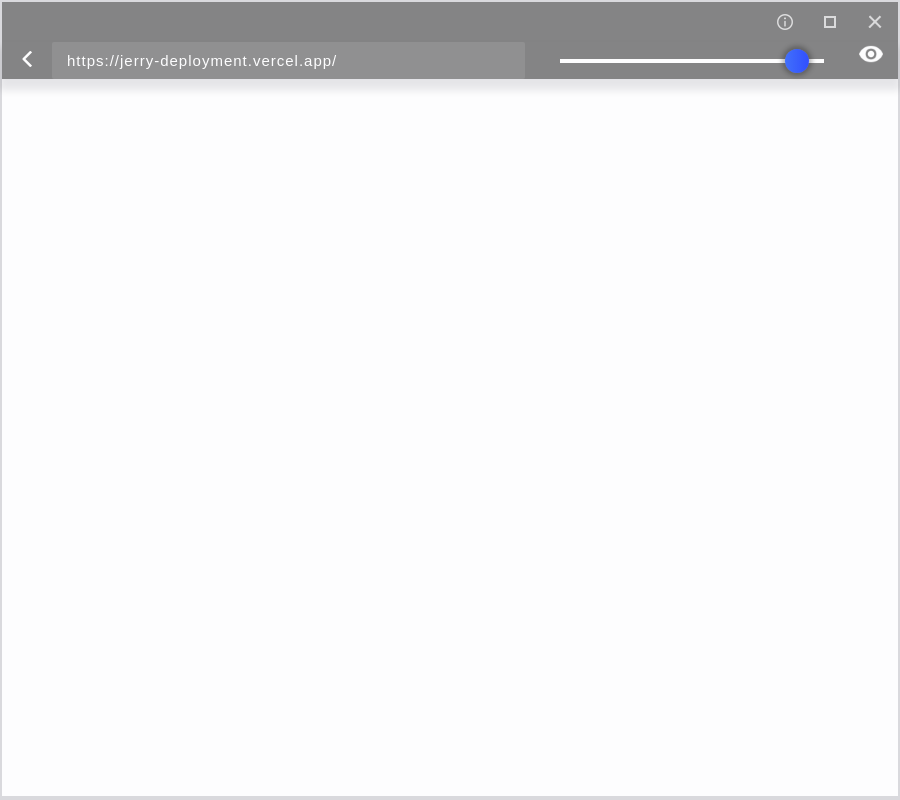
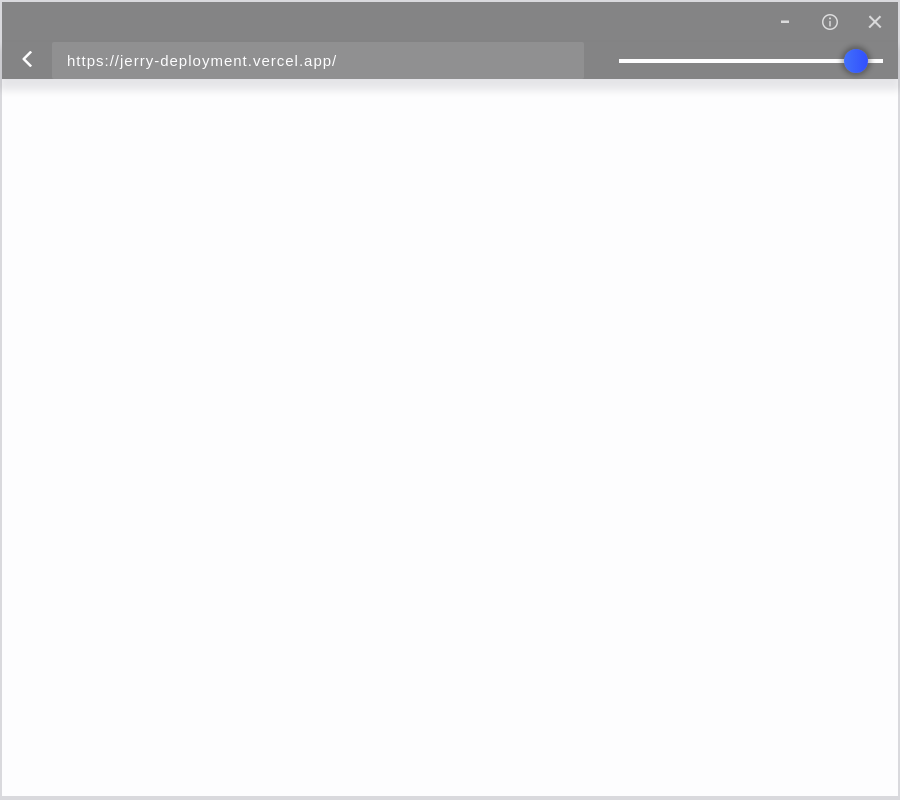
Before and after one commit to JerryJi0730/Transparent-window-, an Electron app: page index.html in a window 900 px wide. Drawn offline with nearby package versions, Linux system fonts and the light colour scheme.

Commit message:
minor change

```diff
--- a/index.html
+++ b/index.html
@@ -15,9 +15,11 @@
     <div class="window-chrome">
         <div class="app-label">glass browser</div>
         <div class="window-controls">
+            <div class="minimize" onclick="minimizeWindow()"><img src="assets/ui/minimize.png" /></div>
             <div class="info" onclick="openWebsite()"><img src="assets/ui/info.png"/></div>
-            <div class="maximize" onclick="maximizeWindow()"><img src="assets/ui/maximize.png" /></div>
+            <!-- <div class="maximize" onclick="maximizeWindow()"><img src="assets/ui/maximize.png" /></div> -->
             <div class="close" onclick="closeWindow()"><img src="assets/ui/close.png" /></div>
+
         </div>
     </div>
 
@@ -27,7 +29,7 @@
             <input type="text" value="https://jerry-deployment.vercel.app/" id="urlField"/>
         </form>
         <input type="range" value="0.95" min="0.2" max="1" step="0.05" id="transparencyRange"/>
-        <button onclick="enableClickThrough()" id="clickthroughButton"><img src="assets/ui/eye.png"/></button>
+        <!-- <button onclick="enableClickThrough()" id="clickthroughButton"><img src="assets/ui/eye.png"/></button> -->
     </div>
 
     <webview id="browserView" src="https://jerry-deployment.vercel.app/" style="display:inline-flex; width:100%;"></webview>
```
